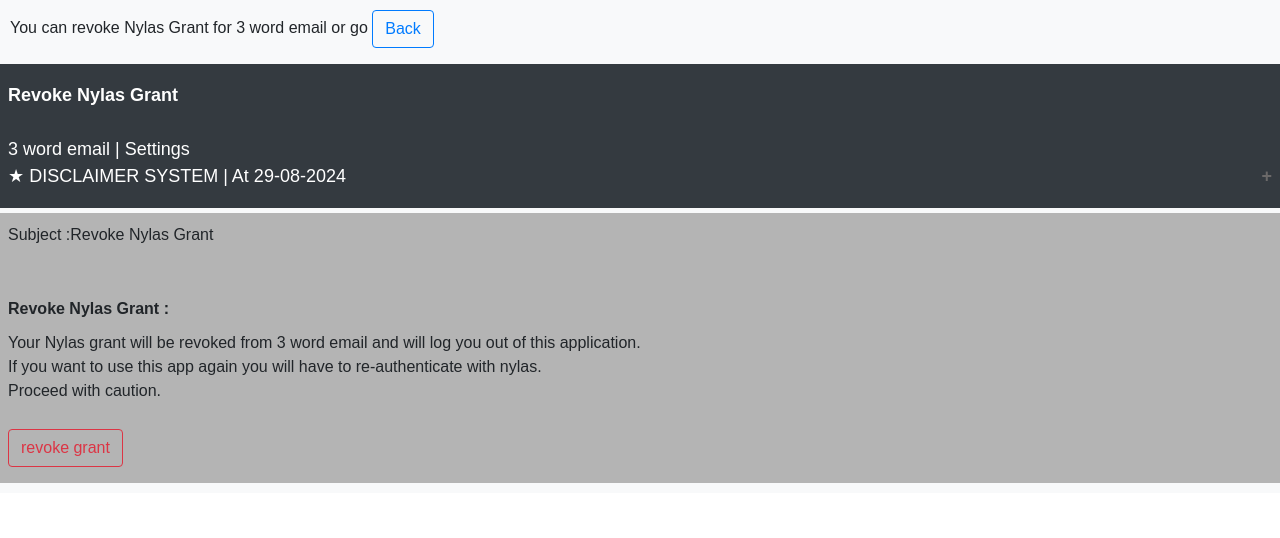
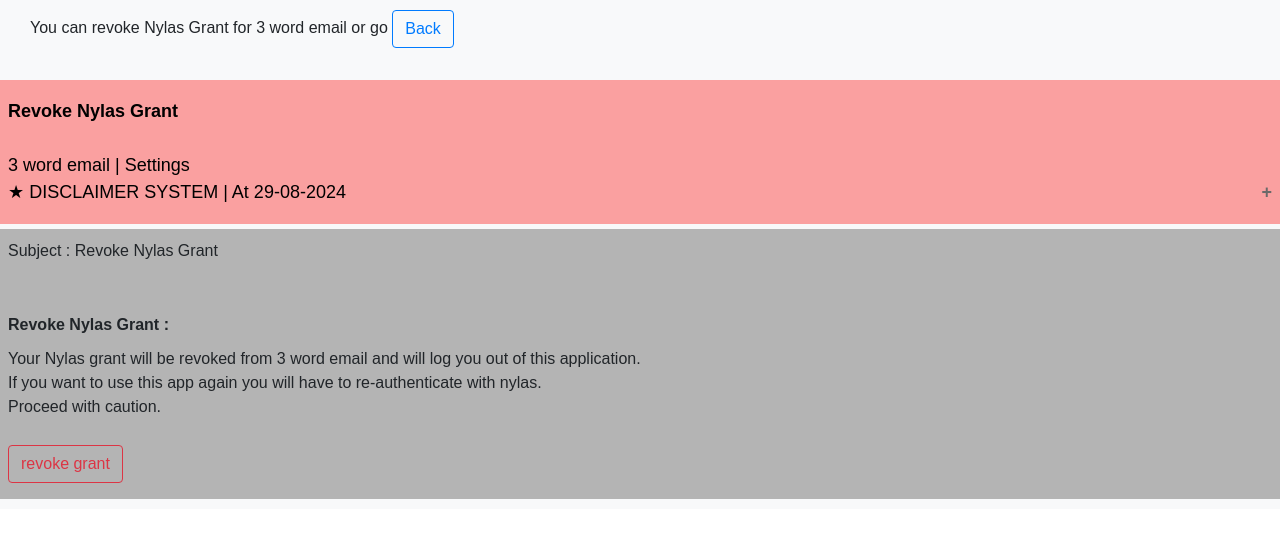
Before and after one commit to Abhi-1U/3-word-email, a Python web app: template apps/templates/auth/revoke.html in a window 1280 px wide. Shown: the part 56-594 px from the top of the page. Run offline with Jinja, Linux system fonts and the light colour scheme; the template is opened without the code that fills it, so the values that code supplies are empty; some libraries are stand-ins or nearby versions.

Commit message:
Bug Fixes

```diff
--- a/apps/ai/cloudflare_llm.py
+++ b/apps/ai/cloudflare_llm.py
@@ -4,7 +4,7 @@
 def run_llama(subject,body):
     CLOUDFLARE_ACCOUNT_ID = os.environ.get("CLOUDFLARE_ACCOUNT_ID")
     CLOUDFLARE_AI_TOKEN = os.environ.get("CLOUDFLARE_AI_TOKEN")
-    MODEL = "@cf/meta/llama-3.1-8b-instruct-fp8"
+    MODEL = "@cf/meta/llama-3-8b-instruct"
     API_BASE_URL = f"https://api.cloudflare.com/client/v4/accounts/{CLOUDFLARE_ACCOUNT_ID}/ai/run/"
     headers = {"Authorization": f"Bearer {CLOUDFLARE_AI_TOKEN}"}
     inputs = [{ "role": "system", "content": "You are a friendly assistant that helps sort emails" },
@@ -16,7 +16,7 @@
 def compose_reply(reply,body):
     CLOUDFLARE_ACCOUNT_ID = os.environ.get("CLOUDFLARE_ACCOUNT_ID")
     CLOUDFLARE_AI_TOKEN = os.environ.get("CLOUDFLARE_AI_TOKEN")
-    MODEL = "@cf/meta/llama-3.1-8b-instruct-fp8"
+    MODEL = "@cf/meta/llama-3-8b-instruct"
     API_BASE_URL = f"https://api.cloudflare.com/client/v4/accounts/{CLOUDFLARE_ACCOUNT_ID}/ai/run/"
     headers = {"Authorization": f"Bearer {CLOUDFLARE_AI_TOKEN}"}
     inputs = [{ "role": "system", "content": "You are a friendly assistant that helps write reply for emails" },
--- a/apps/templates/auth/revoke.html
+++ b/apps/templates/auth/revoke.html
@@ -8,38 +8,46 @@
 {% endblock stylesheets %}
 
 {% block content %}
-<div class="flex-container" style="overflow: hidden;"></div>
+<div class="flex-container" style="overflow: hidden;">
     <div class="row">
       <div class="col-md-12  flex-container bg-light  md-block accordionblock" >
           <div class="mb-3" style="padding-left: 20px;">
+            <form class="form-inline my-2 my-lg-0" >
+                <div class="mb-3" style="padding-left: 20px;">
                   You can revoke Nylas Grant for 3 word email or go
                   <a class="btn btn-outline-primary my-2 my-sm-0" href='/'> Back</a>
-
+                </div>
+                </form>
           </div>
             <ul class="nav flex-column">
-                <button class="accordion" id="accordion">
+                <li >
+                  <button class="accordion">
                     <div class="threewords"><b>Revoke Nylas Grant</b></div>
                     <br/>
-                    <span class="categories">
-                    3 word email | Settings <br/>
+                    3 word email | Settings<br/>
+                    <span class="category">
                       ★ DISCLAIMER SYSTEM | At 29-08-2024</span></button>
                   <div class="panel" style="max-height: fit-content;">
-                    <p>Subject :Revoke Nylas Grant</p><br/>
+                    <p> Subject : Revoke Nylas Grant</p><br/>
                       <form class="form-inline my-2 my-lg-0" method="POST" action="/revoke">
-                        <div class="mb-3">
+                      <div class="mb-3" >
                         <b>Revoke Nylas Grant :</b><br/>
                             <input type="text" hidden id="delete_confirmation" name="delete_confirmation" value="TRUE" />
                             <p>Your Nylas grant will be revoked from 3 word email and will log you out of this application.<br/>
                             If you want to use this app again you will have to re-authenticate with nylas.<br/>
                             Proceed with caution.</p>
+
                             <button class="btn btn-outline-danger my-2 my-sm-0" type="submit">revoke grant</button>
                           </div>
                         </form>
+
                     </div>
+                </li>
              </ul>
         </div>
       </div>
   </div>
+
   <script>
     var acc = document.getElementsByClassName("accordion");
     var categories = document.getElementsByClassName("category");
@@ -78,4 +86,5 @@
     }
   </script>
 
-{% endblock content %}
+
+{% endblock %}
```
Also changed, not shown: apps/home/routes.py (+7 -1 lines), README.md. Lines whose indentation alone changed are shown as unchanged.
